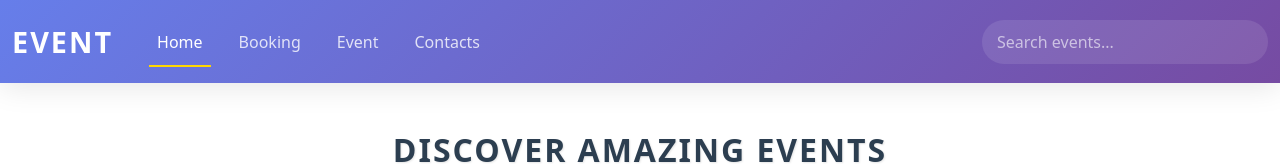
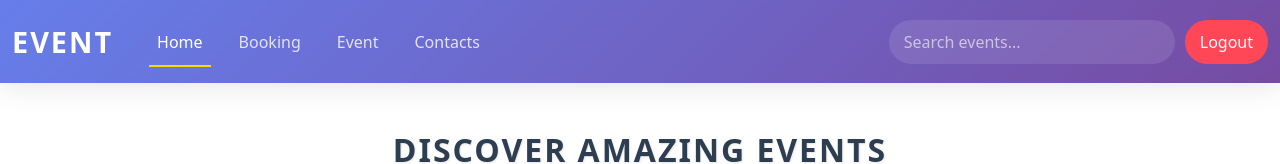
Before and after one commit to haouari-mohamed/event-Angular, an Angular app in the folder eventFront/: page /events in a window 1280 px wide. Shown: the top 164 px of the page. Built offline with nearby package versions, Linux system fonts and the light colour scheme; no server answers.

Commit message:
update in the dashboard link and add the logout c to use in user and admin

```diff
--- a/eventFront/src/app/app-routing.module.ts
+++ b/eventFront/src/app/app-routing.module.ts
@@ -7,6 +7,7 @@ import {AdminComponent} from "./components/admin/admin.component";
 import { EventListComponent } from './components/User/dashboard/events/event-list/event-list.component';
 import { ReservationListComponent } from './components/User/dashboard/reservations/reservation-list/reservation-list.component';
 import { ContactComponent } from './components/User/dashboard/contact/contact.component';
+import { LogoutComponent } from './components/logout/logout.component';
 
 
 const routes: Routes = [
@@ -17,7 +18,8 @@ const routes: Routes = [
   { path: 'admin/dashboard', component: AdminComponent },
   {path :'events', component: EventListComponent},
   {path: 'book', component: ReservationListComponent},
-  {path: 'contact', component : ContactComponent}
+  {path: 'contact', component : ContactComponent},
+  {path: 'logout', component : LogoutComponent}
 
 ];
 
--- a/eventFront/src/app/app.module.ts
+++ b/eventFront/src/app/app.module.ts
@@ -14,6 +14,7 @@ import { EventSearchComponent } from './components/User/dashboard/search/event-s
 import { HeaderComponent } from './components/User/dashboard/layout/header/header.component';
 import { FooterComponent } from './components/User/dashboard/layout/footer/footer.component';
 import { ContactComponent } from './components/User/dashboard/contact/contact.component';
+import { LogoutComponent } from './components/logout/logout.component';
 
 @NgModule({
   declarations: [
@@ -26,7 +27,8 @@ import { ContactComponent } from './components/User/dashboard/contact/contact.co
     EventSearchComponent,
     HeaderComponent,
     FooterComponent,
-    ContactComponent
+    ContactComponent,
+    LogoutComponent
   ],
 
   imports: [
--- a/eventFront/src/app/components/User/dashboard/dashboard.component.css
+++ b/eventFront/src/app/components/User/dashboard/dashboard.component.css
@@ -5,7 +5,7 @@
   /* Hero Section */
   .hero {
     height: 100vh;
-   /* background-image: url('path_to_hero_image.jpg'); */
+    background-image: url('https://wallpapercave.com/wp/wp7488228.jpg');
     background-size: cover;
     background-position: center;
     display: flex;
--- a/eventFront/src/app/components/User/dashboard/dashboard.component.html
+++ b/eventFront/src/app/components/User/dashboard/dashboard.component.html
@@ -6,7 +6,7 @@
       <div class="hero-content">
         <h1 class="hero-title">Discover Extraordinary Events</h1>
         <p class="hero-subtitle">Your gateway to unforgettable experiences</p>
-        <a href="#featured-events" class="cta-button">Explore Events</a>
+        <a href="#featured-events" class="cta-button" routerLink="/events">Explore Events</a>
       </div>
       <div class="hero-overlay"></div>
     </section>
--- a/eventFront/src/app/components/User/dashboard/layout/header/header.component.css
+++ b/eventFront/src/app/components/User/dashboard/layout/header/header.component.css
@@ -98,6 +98,12 @@
   font-size: 1.1rem;
 }
 
+
+
+.btn-logout:hover {
+  background-color: #e84118;
+}
+
 @media (max-width: 991px) {
   .custom-navbar {
     padding: 10px 0;
--- a/eventFront/src/app/components/User/dashboard/layout/header/header.component.html
+++ b/eventFront/src/app/components/User/dashboard/layout/header/header.component.html
@@ -1,6 +1,6 @@
 <nav class="navbar navbar-expand-lg custom-navbar">
   <div class="container-fluid">
-    <a class="navbar-brand" href="#">
+    <a class="navbar-brand" routerLink="/user/dashboard">
       <span class="brand-text">EVENT</span>
       <span class="brand-icon"><i class="fas fa-star-of-life"></i></span>
     </a>
@@ -26,6 +26,9 @@
         <input class="form-control search-input" type="search" placeholder="Search events..." aria-label="Search">
         <button class="btn search-btn" type="submit"><i class="fas fa-search"></i></button>
       </form>
+      <a>
+        <app-logout></app-logout>
+      </a>
     </div>
   </div>
 </nav>
--- /dev/null
+++ b/eventFront/src/app/components/logout/logout.component.css
@@ -0,0 +1,9 @@
+.btn-logout {
+    background-color: #ff4757;
+    color: #fff;
+    border: none;
+    padding: 10px 15px;
+    border-radius: 25px;
+    margin-left: 10px;
+    transition: background-color 0.3s ease;
+  }
--- /dev/null
+++ b/eventFront/src/app/components/logout/logout.component.html
@@ -0,0 +1 @@
+<button class="btn btn-logout" (click)="logout()">Logout</button>
--- /dev/null
+++ b/eventFront/src/app/components/logout/logout.component.ts
@@ -0,0 +1,20 @@
+import { Component } from '@angular/core';
+import { Router } from "@angular/router";
+
+@Component({
+  selector: 'app-logout',
+  templateUrl: './logout.component.html',
+  styleUrl: './logout.component.css'
+})
+export class LogoutComponent {
+  constructor(private router: Router) { }
+
+  logout() {
+    // Clear the token from local storage
+    localStorage.removeItem('token');
+
+    // Navigate to the login page
+    this.router.navigate(['/login']);
+  }
+
+}
```
Also changed, not shown: 1 other file (tests, documents, lock files or other folders). Lines whose indentation alone changed are shown as unchanged.
